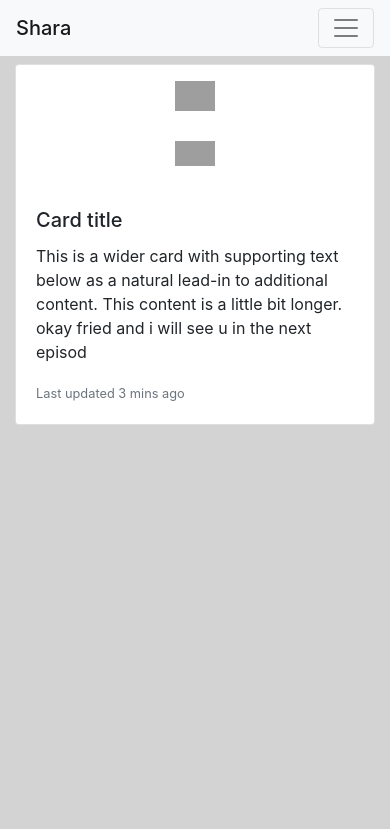
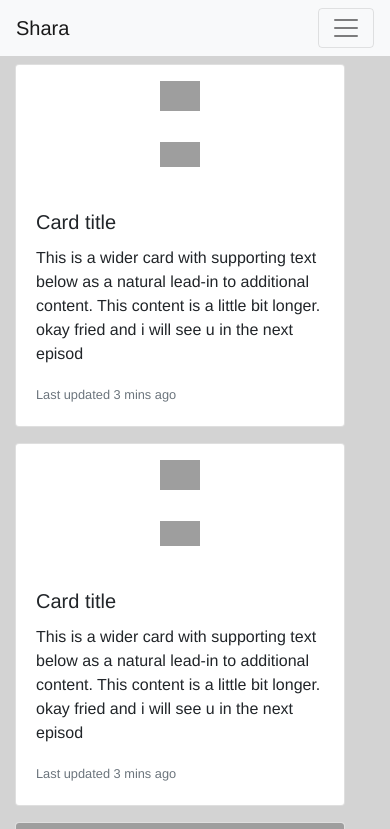
Before and after one commit to darshakpranpariya/Shara, a Django app: page /main/ in a window 390 px wide. Shown: the top 829 px of the page. Before the commit the page ends 424 px from the top, so only its background shows below. Run offline with Django 3.2, Linux system fonts and the light colour scheme; some libraries are stand-ins or nearby versions; grey boxes are pictures that could not be loaded.

Commit message:
second commit

```diff
--- a/sharaapp/templates/shara/index.html
+++ b/sharaapp/templates/shara/index.html
@@ -14,12 +14,14 @@
       }
     </style>
     <link rel="stylesheet" href="{% static 'css/UDvote.css' %}">
+    <link rel="stylesheet" href="{% static 'css/loginpopup.css' %}">
     <link rel="stylesheet" href="https://cdnjs.cloudflare.com/ajax/libs/font-awesome/4.7.0/css/font-awesome.min.css">
     <title>Shara</title>
   </head>
   <body>
 
     {% include 'shara/navbar.html' %}
+    {% include 'shara/loginpopup.html' %}
 
     {% block content %}
 
--- /dev/null
+++ b/sharaapp/templates/shara/loginpopup.html
@@ -0,0 +1,32 @@
+
+<div id="modal-wrapper" class="modal">
+
+  <form class="modal-content animate" action="/action_page.php">
+
+    <div class="imgcontainer">
+      <span onclick="document.getElementById('modal-wrapper').style.display='none'" class="close" title="Close PopUp">&times;</span>
+      <h1 style="text-align:center">LogIn</h1>
+    </div>
+
+    <div class="container">
+      <input type="text" placeholder="Enter Username" name="uname">
+      <input type="password" placeholder="Enter Password" name="psw">
+      <button id = "btn" type="submit">Login</button>
+      <input type="checkbox" style="margin:26px 30px;"> Remember me
+      <a href="#" style="text-decoration:none; float:right; margin-right:34px; margin-top:26px;">Forgot Password ?</a>
+    </div>
+
+  </form>
+
+</div>
+
+<script>
+// If user clicks anywhere outside of the modal, Modal will close
+
+var modal = document.getElementById('modal-wrapper');
+window.onclick = function(event) {
+    if (event.target == modal) {
+        modal.style.display = "none";
+    }
+}
+</script>
--- a/sharaapp/templates/shara/main.html
+++ b/sharaapp/templates/shara/main.html
@@ -1,9 +1,10 @@
 {% extends 'shara/index.html' %}
 
 {% block content %}
-    <div class = "container-fluid mt-2">
-        <div class="card mb-3" style="max-width: 800px;">
-        <div class="row no-gutters">
+    <div class = " row container-fluid mt-2">
+        <div class="col-md-9">
+        <div class="card mb-3" style="max-width: 900px;">
+            <div class="row no-gutters">
             <div class="col-md-2 py-3 text-center">
                 <span class="vote" onMouseOver="myFunction()" title="press twice."> </span>
                 <br/><br/>
@@ -19,6 +20,33 @@
             </div>
         </div>
         </div>
+
+        <div class="card mb-3" style="max-width: 900px;">
+            <div class="row no-gutters">
+            <div class="col-md-2 py-3 text-center">
+                <span class="vote" onMouseOver="myFunction()" title="press twice."> </span>
+                <br/><br/>
+                <span class="vote1" onclick="myFunction()" title="press twice."> </span>
+            </div>
+            <div class="col-md-8">
+            <div class="card-body">
+                <h5 class="card-title">Card title</h5>
+                <p class="card-text">This is a wider card with supporting text below as a natural lead-in to additional content. This content is a little bit longer.
+                okay fried and i will see u in the next episod</p>
+                <p class="card-text"><small class="text-muted">Last updated 3 mins ago</small></p>
+            </div>
+            </div>
+        </div>
+        </div>
+        </div>
+        <div class="col-md-3">
+        <div class="card" style="max-width: 400px;">
+            <img class="card-img-top" src="..." alt="Card image cap">
+            <div class="card-body">
+                <p class="card-text">Some quick example text to build on the card title and make up the bulk of the card's content.</p>
+            </div>
+            </div>
+        </div>
     </div>
     <script>
         function myFunction() {
--- a/sharaapp/templates/shara/navbar.html
+++ b/sharaapp/templates/shara/navbar.html
@@ -34,7 +34,7 @@
         </ul>
         <div>
             <button type="button" class="btn btn-success" title="Register yourself">SignUp</button>
-            <button type="button" class="btn btn-warning" title="Login here">LogIn</button>
+            <button onclick="document.getElementById('modal-wrapper').style.display='block'" type="button" class="btn btn-warning" title="Login here">LogIn</button>
         </div>
   </div>
 </nav>
```
Also changed, not shown: sharaapp/templates/shara/signuppopup.html (added, +31 -0 lines), static/css/loginpopup.css (added, +80 -0 lines).
